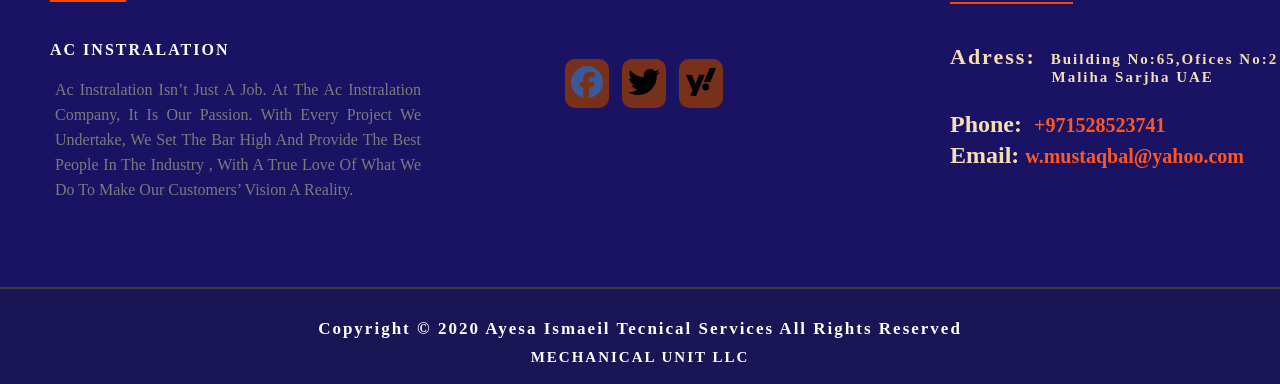
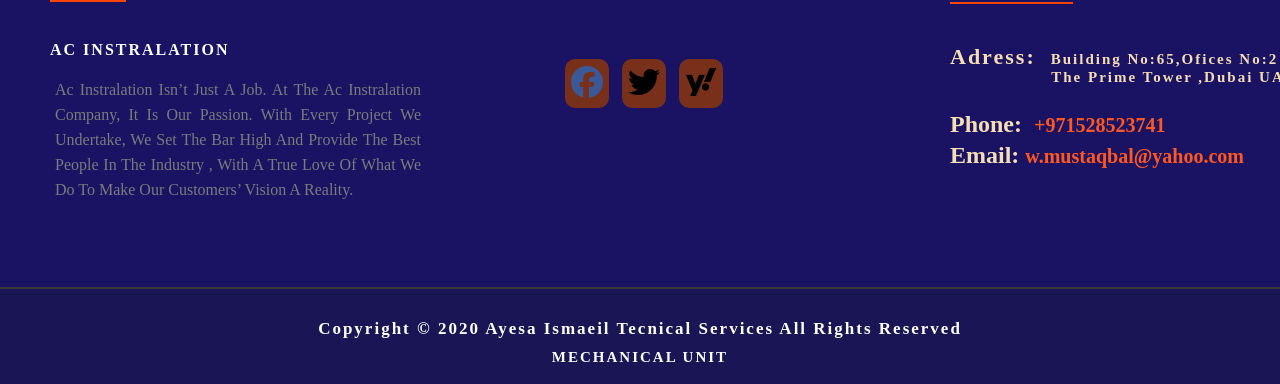
Before and after one commit to Romjan123/Cashier, a plain HTML site: page index.html in a window 1280 px wide. Shown: the part 3392-3776 px from the top of the page. Drawn offline with Linux system fonts and the light colour scheme; a web font is replaced by a local one.

Commit message:
Update index.html

```diff
--- a/index.html
+++ b/index.html
@@ -245,7 +245,7 @@
       <div class="contract">
          <h3><span>Contract</span> info</h3>
          <h4>Adress:	&nbsp;<sapn>Building no:65,ofices no:2</sapn></h4>
-                   <h5>&nbsp; Maliha Sarjha UAE</h5>
+                   <h5>&nbsp; The Prime Tower ,Dubai UAE</h5>
                    <h2>phone:	&nbsp;<span>+971528523741</span></h2>
                    <h2>Email:&nbsp;<span>w.mustaqbal@yahoo.com</span></h2>
       </div>
@@ -253,7 +253,7 @@
 </section>
 <div id="Details">
            <h5> copyright &copy 2020 ayesa ismaeil tecnical services All Rights Reserved</h5>
-            <h6> mechanical unit llc</h6>
+            <h6> mechanical unit</h6>
 </div>
 <!--End foter section-->
 </body>
```
